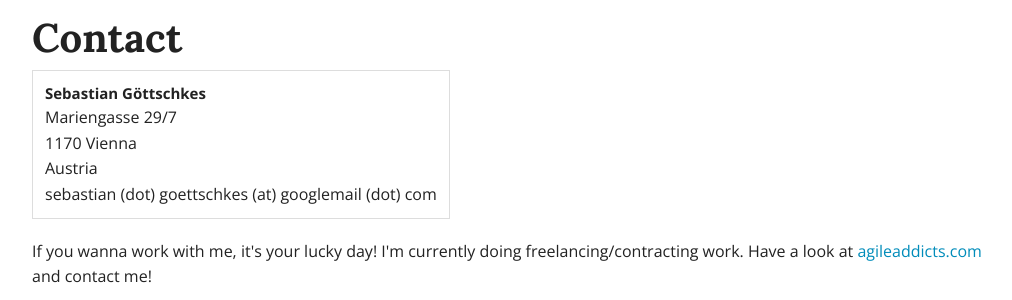
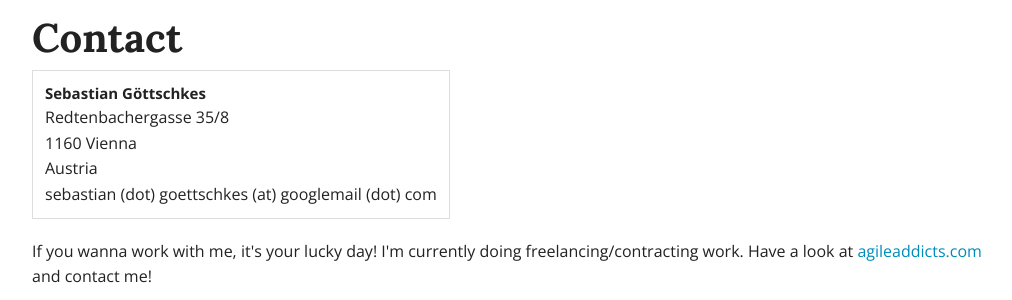
Before and after one commit to Sgoettschkes/sgoettschkes.github.io, a Jekyll site: the page built from about.html, in a window 1280 px wide and 900 px high, scrolled down 439 px. Shown: the part 154-454 px from the top of the window, without its empty margins (123-1135 px from the left). Built offline with Jekyll 4.4.1, drawn with Linux system fonts in a browser that asks for light colours; nearby versions of some CDN libraries.

```diff
--- a/about.html
+++ b/about.html
@@ -9,8 +9,8 @@
 
 <ul class="vcard">
     <li class="fn">Sebastian Göttschkes</li>
-    <li>Mariengasse 29/7</li>
-    <li>1170 Vienna</li>
+    <li>Redtenbachergasse 35/8</li>
+    <li>1160 Vienna</li>
     <li>Austria</li>
     <li>sebastian (dot) goettschkes (at) googlemail (dot) com</li>
 </ul>
```
